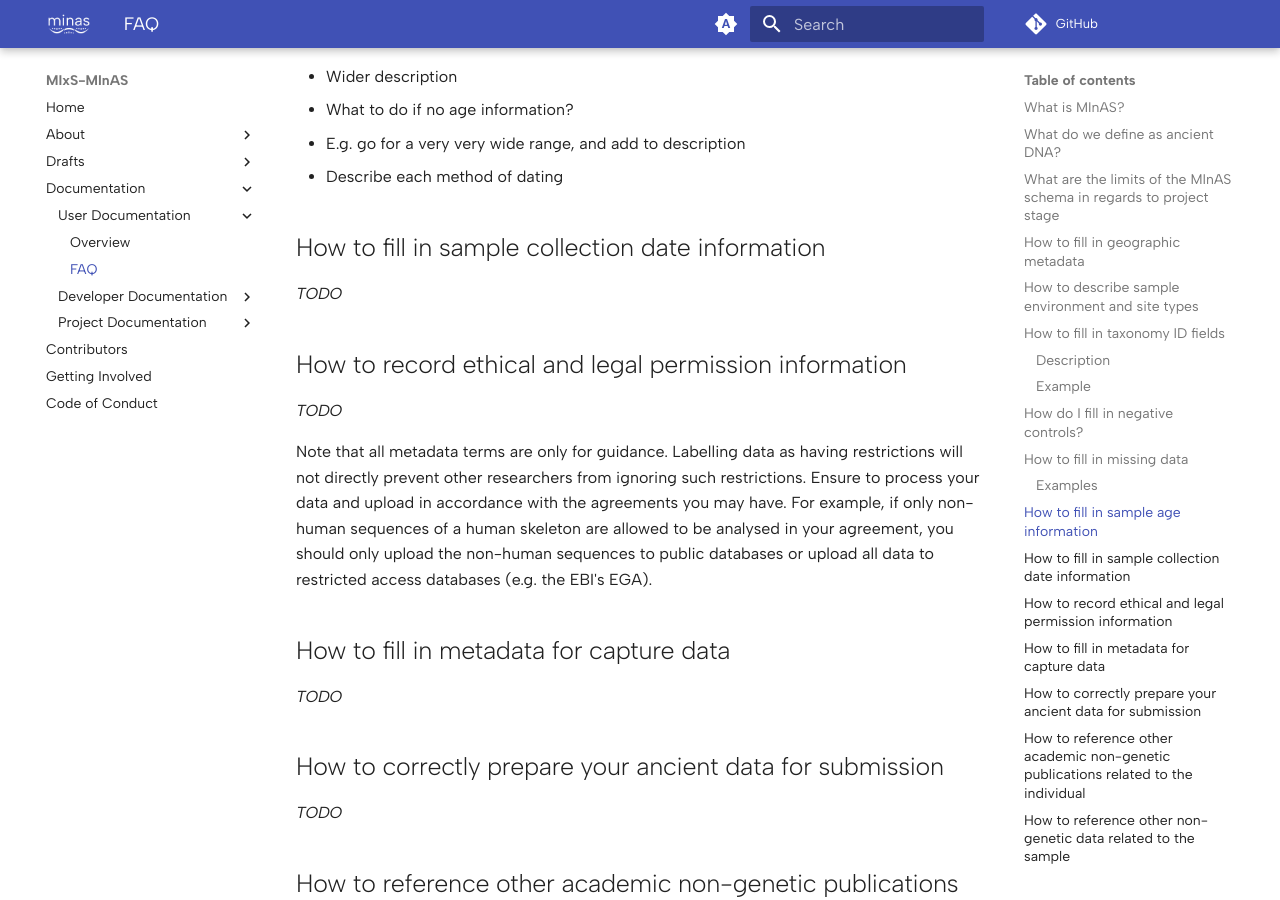
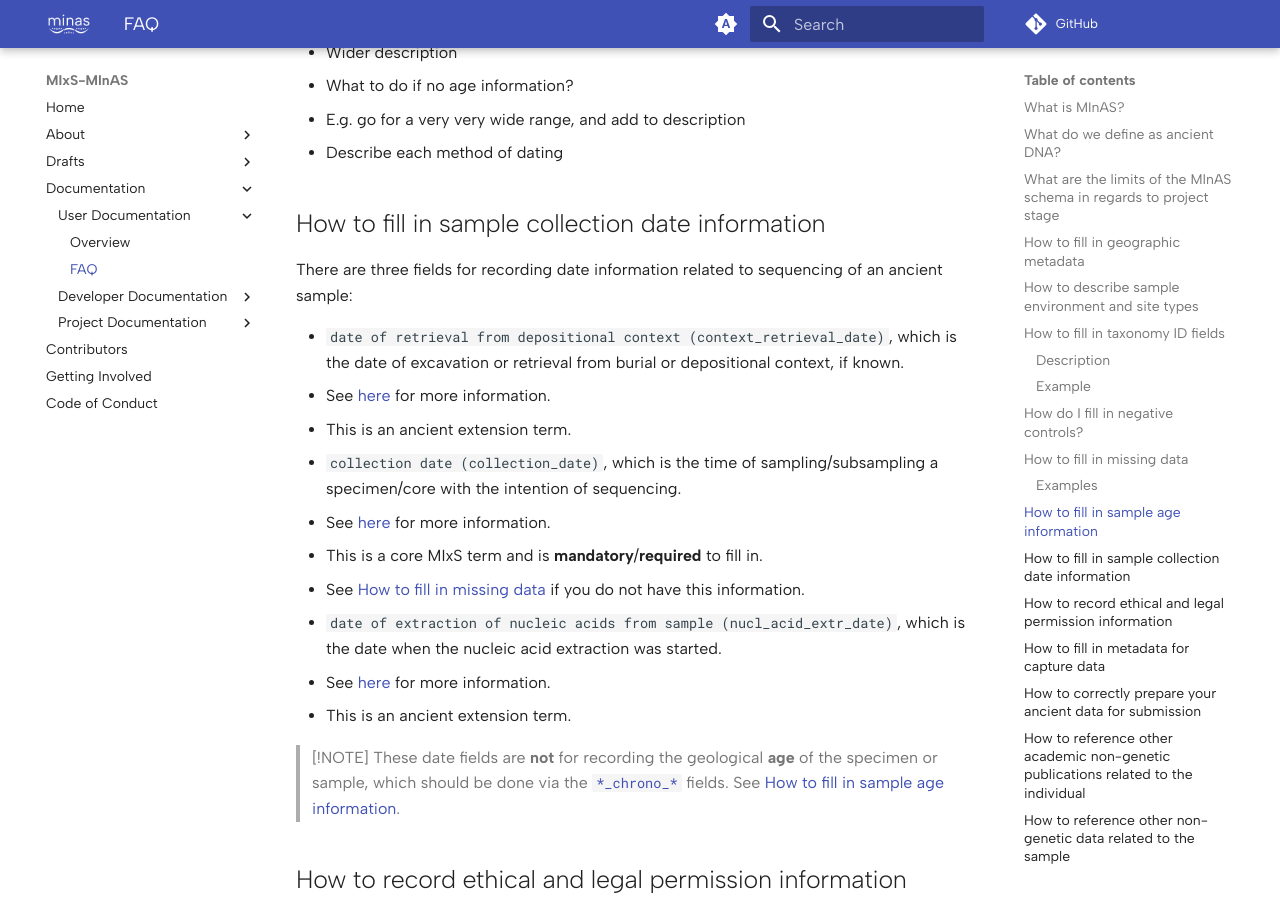
Before and after one commit to MIxS-MInAS/MIxS-MInAS.github.io, an MkDocs documentation site: the page built from docs/documentation/user-documentation/faq.md, in a window 1280 px wide and 900 px high, scrolled down 6321 px. Built offline with MkDocs 1.6.1 and Material for MkDocs 9.7.7, drawn with Linux system fonts in a browser that asks for light colours; comment, search, counter and statistics services are not loaded; some of the changed text lies outside the part shown.

Commit message:
Add date information

```diff
--- a/docs/documentation/user-documentation/faq.md
+++ b/docs/documentation/user-documentation/faq.md
@@ -34,24 +34,22 @@ However, if the specimen was excavated/retrieved and then deposited in a museum
 Both of these are required fields and we suggest filling in at both the coordinate and location name terms with as precise information as possible.
 
 If the specimen is from a museum, we still need to record the original location of the specimen, which is the site from which it was excavated (e.g. burial site or natural environment prior archiving in a museum).
-In this case, use the MInAS site terms:
-    - [original geographic location (latitude)](https://genomicsstandardsconsortium.github.io/mixs/0001358/), which should be the latitude of the original burial site/natural environment
-    - [original geographic location (longitude)](https://genomicsstandardsconsortium.github.io/mixs/0001359/), which should be the longitude of the original burial site/natural environment
-    - [original site location](https://genomicsstandardsconsortium.github.io/mixs/0001357/), which should be the local geographic name (e.g. closest town/region/named area on a map)
-    - [name of site or location where sample originated](https://genomicsstandardsconsortium.github.io/mixs/0001356/), which should be used to record the name of the archaeological/palaeontological site.
+In this case, use the MInAS site terms: - [original geographic location (latitude)](https://genomicsstandardsconsortium.github.io/mixs/0001358/), which should be the latitude of the original burial site/natural environment - [original geographic location (longitude)](https://genomicsstandardsconsortium.github.io/mixs/0001359/), which should be the longitude of the original burial site/natural environment - [original site location](https://genomicsstandardsconsortium.github.io/mixs/0001357/), which should be the local geographic name (e.g. closest town/region/named area on a map) - [name of site or location where sample originated](https://genomicsstandardsconsortium.github.io/mixs/0001356/), which should be used to record the name of the archaeological/palaeontological site.
 
--   **Some general tips**:
-    -  Coordinates reported in decimal degrees are limited to 8 decimal points and _separated by a single whitespace_ (e.g. `-39.27774231 175.61028236`).
-    - While limited to 8 decimal points, you will rarely need such precision[^1]. See [here](https://en.wikipedia.org/wiki/Decimal_degrees) to guide your decision on the appropriate level of precision to report.
+- **Some general tips**:
+  - Coordinates reported in decimal degrees are limited to 8 decimal points and _separated by a single whitespace_ (e.g. `-39.27774231 175.61028236`).
+  - While limited to 8 decimal points, you will rarely need such precision[^1]. See [here](https://en.wikipedia.org/wiki/Decimal_degrees) to guide your decision on the appropriate level of precision to report.
 
-[^1]: Unless you've extracted DNA from a [specific grain of sand](https://xkcd.com/2170/)
-    -  If a site is protected or its location information is sensitive, record the geographic location to the finest level possible without compromising the site's location. For example, using the coordinates of a nearby town or landmark with reduced precision of the coordinates: `-39.2 175.5`.
+[^1]:
+    Unless you've extracted DNA from a [specific grain of sand](https://xkcd.com/2170/)
 
-    -   This term is not intended for the archaeological/palaeontological/ecological site name (if relevant). Instead, include the site name under the MInAS-specific term `Name of site or location where sample was originated`, see [here](https://genomicsstandardsconsortium.github.io/mixs/0001356/).
+    - If a site is protected or its location information is sensitive, record the geographic location to the finest level possible without compromising the site's location. For example, using the coordinates of a nearby town or landmark with reduced precision of the coordinates: `-39.2 175.5`.
 
--   **Example**:
-    - Take the site entered as "Grotta dell'Uzzo (Trapani, Sicily)" from [De Martino et al. (2025)](https://doi.org/10.1126/science.adt2642) (Table S1).
-    - The `Geographic location (country and/or sea,region)` MIxS term would be filled in as "Italy:Sicily, Trapani" and the name of the archaeological site would be entered under the MInAS term `Name of site or location where sample was originated` as "Grotta dell'Uzzo".
+    - This term is not intended for the archaeological/palaeontological/ecological site name (if relevant). Instead, include the site name under the MInAS-specific term `Name of site or location where sample was originated`, see [here](https://genomicsstandardsconsortium.github.io/mixs/0001356/).
+
+- **Example**:
+  - Take the site entered as "Grotta dell'Uzzo (Trapani, Sicily)" from [De Martino et al. (2025)](https://doi.org/10.1126/science.adt2642) (Table S1).
+  - The `Geographic location (country and/or sea,region)` MIxS term would be filled in as "Italy:Sicily, Trapani" and the name of the archaeological site would be entered under the MInAS term `Name of site or location where sample was originated` as "Grotta dell'Uzzo".
 
 ## How to describe sample environment and site types
 
@@ -179,13 +177,13 @@ In these cases, refer to the documentation of the place you are submitting your
 ### Examples
 
 - Information is missing for unknown reasons:
-    - `missing`
+  - `missing`
 - Information is missing because it was not collected during a historical sampling event, or the collection records burnt down:
-    - `missing: not collected`
+  - `missing: not collected`
 - Information is missing because the sample is a negative control:
-    - `not applicable: control sample`
+  - `not applicable: control sample`
 - Information is missing because agreement with sample/data owner (e.g. native/indigenous groups, museum) do not permit sharing of this information:
-    - `missing: restricted access`
+  - `missing: restricted access`
 
 ## How to fill in sample age information
 
@@ -196,7 +194,24 @@ In these cases, refer to the documentation of the place you are submitting your
 
 ## How to fill in sample collection date information
 
-_TODO_
+There are three fields for recording date information related to sequencing of an ancient sample:
+
+- `date of retrieval from depositional context (context_retrieval_date)`, which is the date of excavation or retrieval from burial or depositional context, if known.
+  - See [here](https://genomicsstandardsconsortium.github.io/mixs/0001363/) for more information.
+  - This is an ancient extension term.
+
+- `collection date (collection_date)`, which is the time of sampling/subsampling a specimen/core with the intention of sequencing.
+  - See [here](https://genomicsstandardsconsortium.github.io/mixs/0000011/) for more information.
+  - This is a core MIxS term and is **mandatory**/**required** to fill in.
+  - See [How to fill in missing data](https://www.mixs-minas.org/documentation/user-documentation/faq/#how-to-fill-in-missing-data) if you do not have this information.
+
+- `date of extraction of nucleic acids from sample (nucl_acid_extr_date)`, which is the date when the nucleic acid extraction was started.
+  - See [here](https://genomicsstandardsconsortium.github.io/mixs/0001386/) for more information.
+  - This is an ancient extension term.
+
+> [!NOTE]
+> These date fields are **not** for recording the geological **age** of the specimen or sample, which should be done via the [`*_chrono_*`](https://www.mixs-minas.org/extension-ancient/) fields.
+> See [How to fill in sample age information](https://www.mixs-minas.org/documentation/user-documentation/faq/#how-to-fill-in-sample-age-information).
 
 ## How to record ethical and legal permission information
 
```
